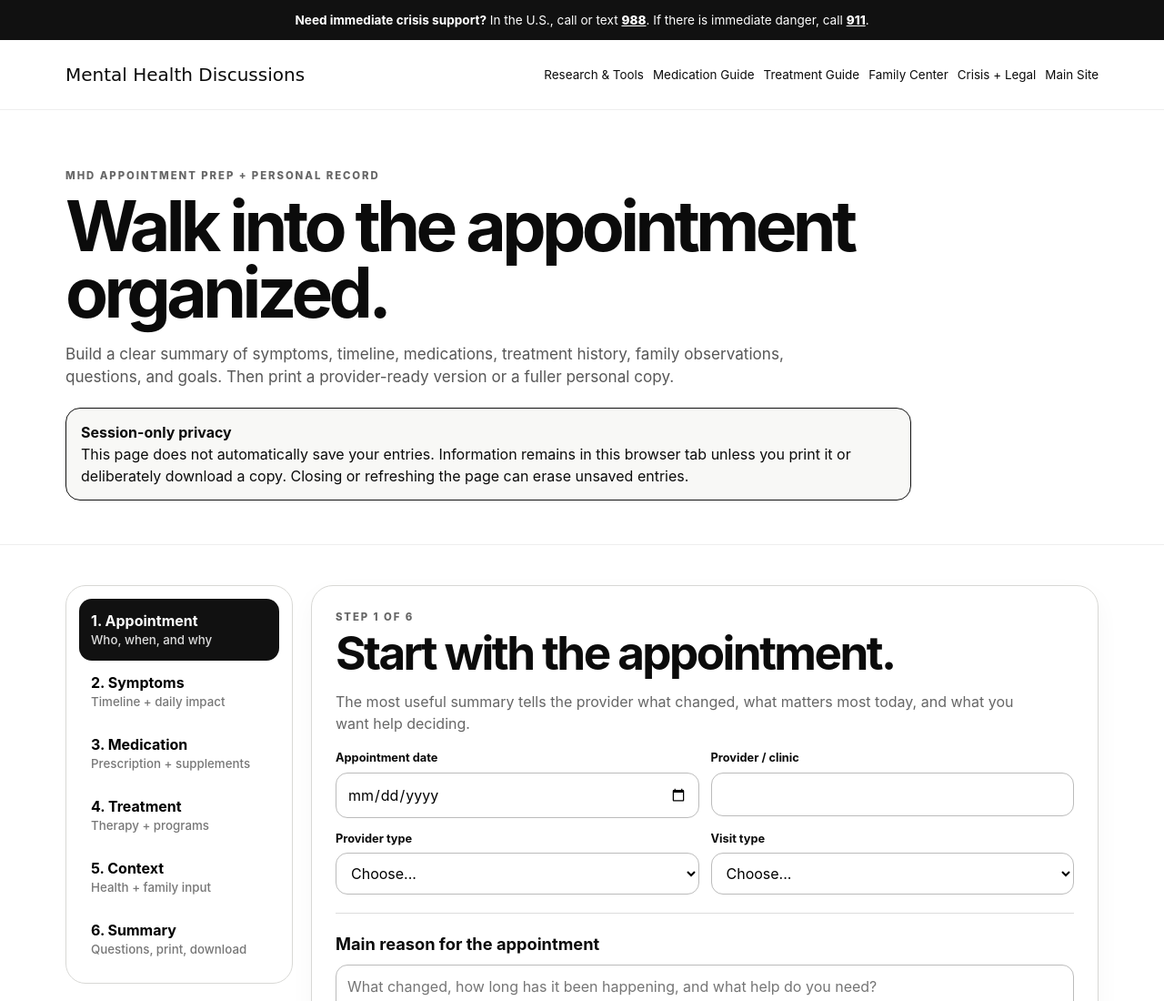
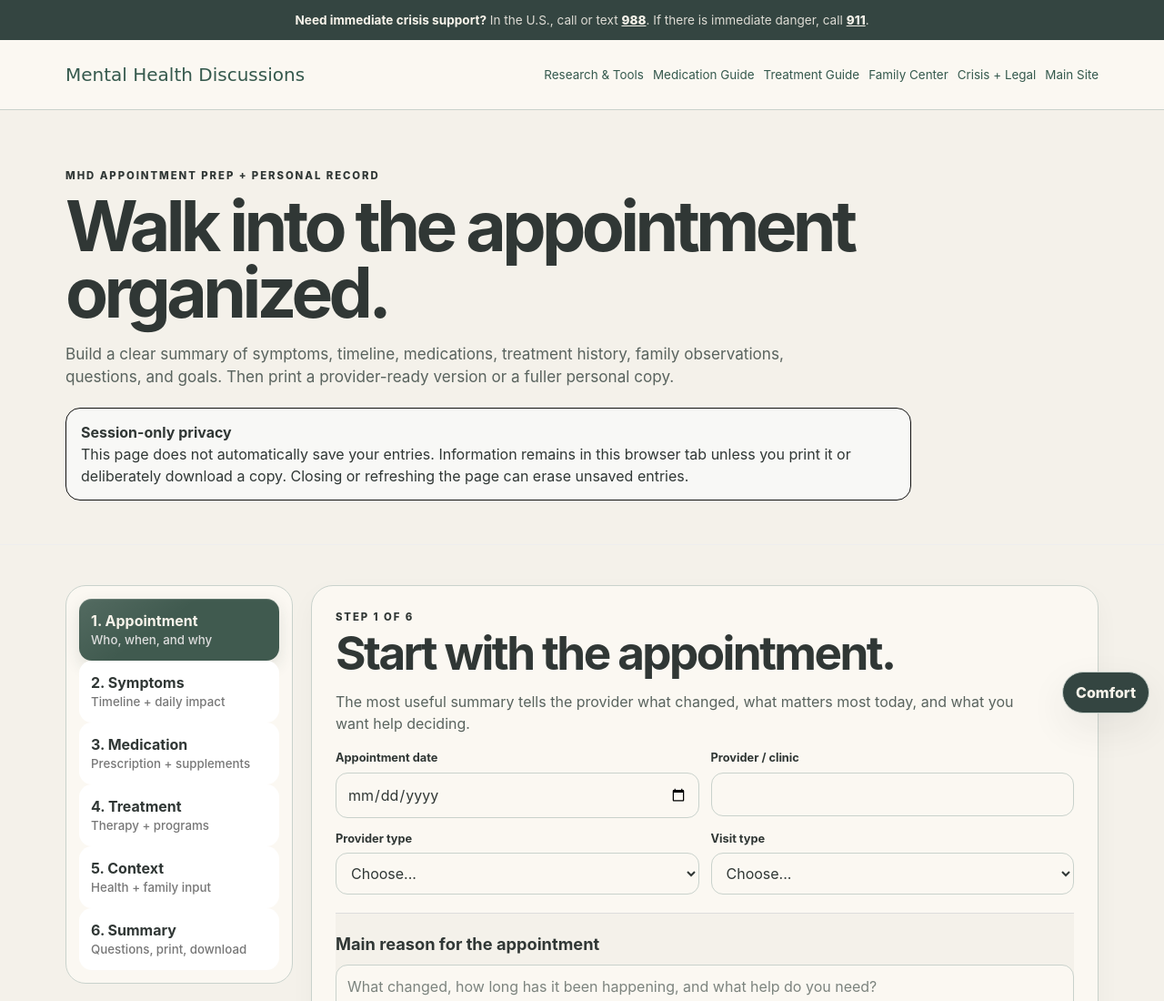
Before and after one commit to inactentertainment/MentalHealthDiscussions, a plain HTML site: page appointment-builder.html in a window 1280 px wide. Shown: the top 1100 px of the page at 91% size. Drawn offline with Linux system fonts and the light colour scheme.

Commit message:
Apply MHD calm palette light dark and audio comfort controls

```diff
--- a/appointment-builder.html
+++ b/appointment-builder.html
@@ -23,6 +23,7 @@ footer{background:#111;color:#fff;padding:44px 22px}.foot{max-width:var(--max);m
 @media(max-width:640px){.wrap{padding-left:16px;padding-right:16px}.hero h1{font-size:3rem}.panel{padding:18px}.grid2,.grid3,.checks,.summary{grid-template-columns:1fr}.card.full{grid-column:auto}.record-row{grid-template-columns:1fr}.remove{grid-column:1;justify-self:end}.nav{padding:12px 14px;flex-wrap:wrap}.brand{font-size:1.05rem}}
 @media print{body>*:not(#printSheet){display:none!important}#printSheet{display:block!important;color:#000;background:#fff;font:10.5pt Arial,sans-serif}#printSheet h1{font-size:22pt}#printSheet h2{font-size:15pt;border-bottom:1px solid #000;margin-top:13pt}#printSheet p,#printSheet li{font-size:9.5pt;line-height:1.35}#printSheet ul{padding-left:16pt}#printSheet .pgrid{display:grid;grid-template-columns:1fr 1fr;gap:9pt}#printSheet .pbox{border:1px solid #bbb;padding:7pt;break-inside:avoid}#printSheet .wide{grid-column:1/-1}#printSheet .small{font-size:8pt;color:#444}}
 </style>
+<link rel="stylesheet" href="mhd-comfort.css">
 </head>
 <body>
 <div class="crisis"><strong>Need immediate crisis support?</strong> In the U.S., call or text <a href="tel:988">988</a>. If there is immediate danger, call <a href="tel:911">911</a>.</div>
@@ -124,4 +125,5 @@ function prefill(){var q=new URLSearchParams(location.search);var m=q.get("med")
 function init(){el("year").textContent=new Date().getFullYear();addMed();addTx();prefill();fields.forEach(function(id){if(el(id))el(id).addEventListener("input",function(){if(stepNow===6)renderSummary()})});checkIds.forEach(function(id){if(el(id))el(id).addEventListener("change",function(){if(stepNow===6)renderSummary()})})}
 init();
 </script>
+<script src="mhd-comfort.js"></script>
 </body></html>
```
